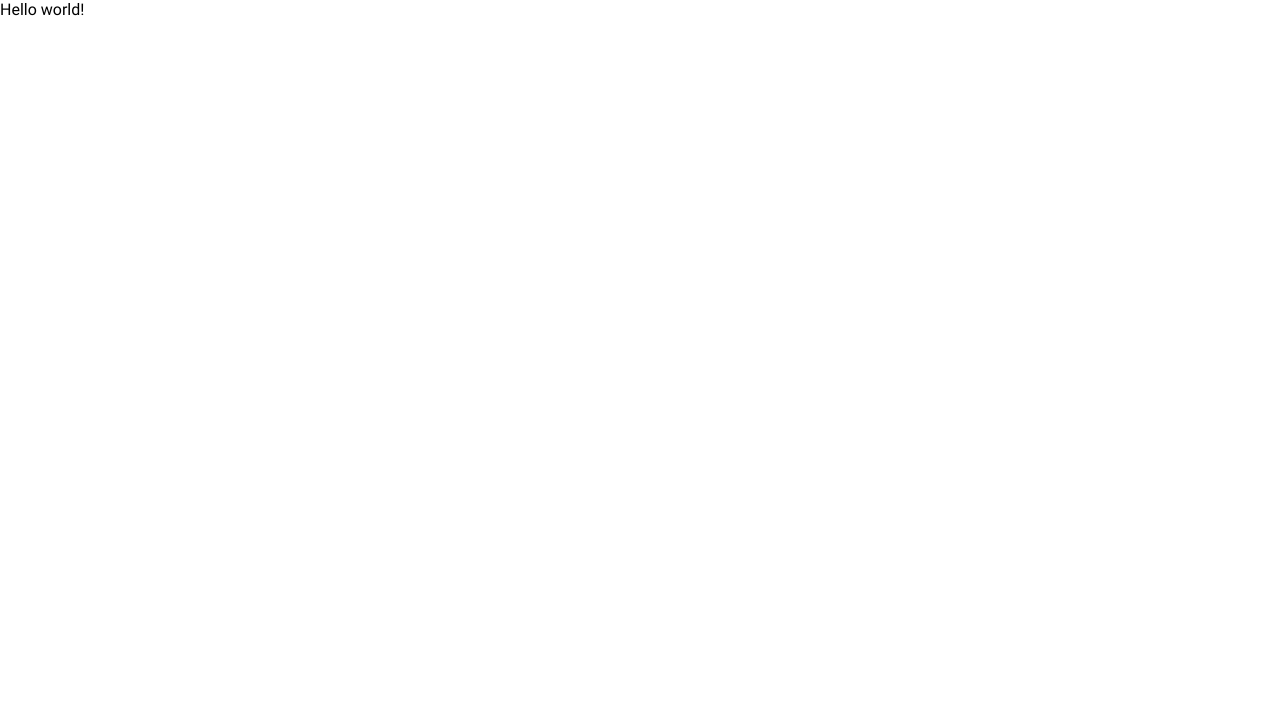
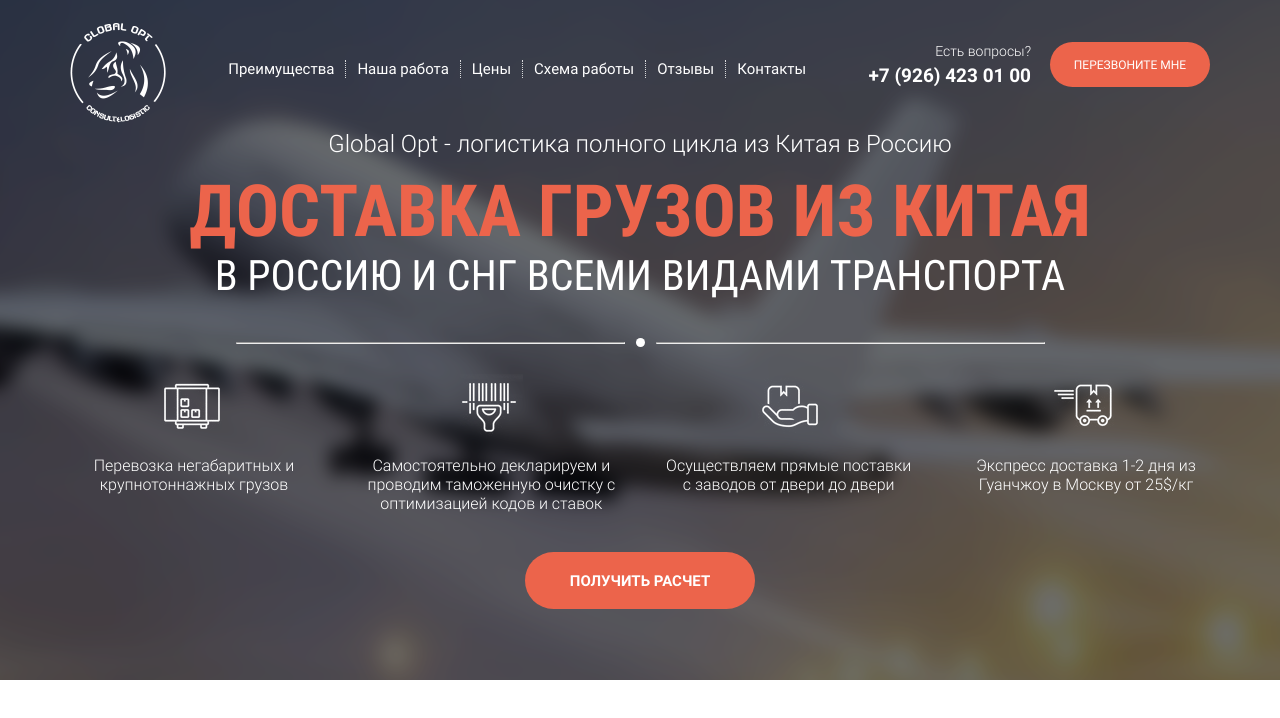
Before and after one commit to PileroiD/Delivery, a website: page src/index.html in a window 1280 px wide. Drawn offline with nearby package versions, Linux system fonts and the light colour scheme; files that its build step writes are made by us from their sources.

Commit message:
The promo section ready

```diff
--- a/src/index.html
+++ b/src/index.html
@@ -27,7 +27,75 @@
     <link rel="stylesheet" href="css/style.min.css">
 </head>
 <body>
-    Hello world!
+    <section class="promo">
+        <div class="container">
+            <div class="promo__header">
+                <div class="promo__header__img">
+                    <img src="icons/logo.png" alt="logo">
+                </div>
+                <div class="promo__header__links">
+                    <div class="link"><a href="#">Преимущества</a></div>
+                    <div class="link"><a href="#">Наша работа</a></div>
+                    <div class="link"><a href="#">Цены</a></div>
+                    <div class="link"><a href="#">Схема работы</a></div>
+                    <div class="link"><a href="#">Отзывы</a></div>
+                    <div class="link"><a href="#">Контакты</a></div>
+                </div>
+                <div class="promo__header__number__wrapper">
+                    <div class="promo__header__number">
+                        <span class="promo__header__number__text">Есть вопросы?</span>
+                        <div class="number"><a href="tel:+79264230100">+7 (926) 423 01 00</a></div>
+                    </div>
+                    <div class="button button_promo">Перезвоните мне</div>
+                </div>
+            </div>
+            <div class="promo__wrapper">
+                <div class="promo__title">Global Opt - логистика полного цикла из Китая в Россию</div>
+                <div class="promo__big_title">ДОСТАВКА ГРУЗОВ ИЗ КИТАЯ</div>
+                <div class="promo__subtitle">В РОССИЮ И СНГ ВСЕМИ ВИДАМИ ТРАНСПОРТА</div>
+                <div class="promo__divider">
+                    <hr>
+                    <div></div>
+                    <hr>
+                </div>
+                <div class="promo__func">
+                    <div class="promo__func-item">
+                        <div class="promo__func-item__img">
+                            <img src="icons/promo/promo_1.png" alt="promo_1">
+                        </div>
+                        <div class="promo__func-item__text">
+                            Перевозка негабаритных и крупнотоннажных грузов
+                        </div>
+                    </div>
+                    <div class="promo__func-item">
+                        <div class="promo__func-item__img">
+                            <img src="icons/promo/promo_2.png" alt="promo_2">
+                        </div>
+                        <div class="promo__func-item__text">
+                            Самостоятельно декларируем и проводим таможенную очистку с оптимизацией кодов и ставок
+                        </div>
+                    </div>
+                    <div class="promo__func-item">
+                        <div class="promo__func-item__img">
+                            <img src="icons/promo/promo_3.png" alt="promo_3">
+                        </div>
+                        <div class="promo__func-item__text">
+                            Осуществляем прямые поставки с заводов от двери до двери
+                        </div>
+                    </div>
+                    <div class="promo__func-item">
+                        <div class="promo__func-item__img">
+                            <img src="icons/promo/promo_4.png" alt="promo_4">
+                        </div>
+                        <div class="promo__func-item__text">
+                            Экспресс доставка 1-2 дня из Гуанчжоу в Москву от 25$/кг
+                        </div>
+                    </div>
+                </div>
+                <div class="button button_promo_2">Получить расчет</div>
+            </div>
+        </div>
+    </section>
 
     <script src="js/script.js"></script>
 </body>
--- /dev/null
+++ b/src/scss/base/_button.scss
@@ -0,0 +1,28 @@
+.button {
+    width: 160px;
+    height: 45px;
+    background-color: #ec644b;
+    border-radius: 30px;
+    color: #fff;
+    display: flex;
+    justify-content: center;
+    align-items: center;
+    text-transform: uppercase;
+    font-size: 12px;
+    font-weight: 400;
+    color: #fff;
+    cursor: pointer;
+    &_promo {
+        margin-left: 19px;
+        &_2 {
+            width: 230px;
+            height: 57px;
+            margin: 0 auto;
+            margin-top: 39px;
+            font-size: 15px;
+            font-weight: 700;
+            color: #fff;
+            text-transform: uppercase;
+        }
+    }
+}
--- /dev/null
+++ b/src/scss/blocks/_promo.scss
@@ -0,0 +1,136 @@
+.promo {
+    height: 680px;
+    padding: 23px 0 82px 0;
+    background: url('../img/bg/main_bg.png') center center/cover no-repeat;
+    &__header {
+        display: flex;
+        justify-content: space-between;
+        height: 100%;
+        &__links {
+            width: 600px;
+            display: flex;
+            justify-content: space-between;
+            margin-top: 37px;
+            height: 100%;
+            .link {
+                font-size: 15px;
+                font-weight: 400;
+                border-right: 1px dotted;
+                border-color: rgba(255, 255, 255, 0.8);
+                padding: 0 11px;
+                &:last-child {
+                    border: none;
+                }
+                a {
+                    color: #fff;
+                    &:hover {
+                        color: #ec644b;
+                    }
+                }
+                &:hover {
+                    &:after {
+                        content: "";
+                        display: block;
+                        background-color: #ec644b;
+                        width: 100%;
+                        height: 1px;
+                        transition: all 0.5s ease;
+                    }
+                }
+            }
+
+        }
+        &__number__wrapper {
+            display: flex;
+            height: 100%;
+            align-items: center;
+            margin-top: 19px;
+        }
+        &__number {
+            display: flex;
+            flex-direction: column;
+            align-items: flex-end;
+            &__text {
+                font-size: 14px;
+                font-weight: 300;
+                color: #fff;
+            }
+            .number {
+                font-weight: 700;
+                font-size: 19px;
+                margin-top: 5px;
+                a {
+                    color: #fff;
+                }
+            }
+        }
+    }
+    &__wrapper {
+        padding-top: 5px;
+    }
+    &__title {
+        font-size: 24px;
+        font-weight: 300;
+        text-align: center;
+        color: #fff;
+        line-height: 24px;
+    }
+    &__big_title {
+        font-size: 72px;
+        font-weight: 700;
+        font-family: 'Roboto Condensed';
+        text-align: center;
+        color: #ec644b;
+        line-height: 60px;
+        margin-top: 26px;
+    }
+    &__subtitle {
+        font-family: 'Roboto Condensed';
+        font-size: 42px;
+        text-align: center;
+        color: #fff;
+        margin-top: 9px;
+    }
+    &__divider {
+        margin: 0 auto;
+        margin-top: 38px;
+        width: 809px;
+        display: flex;
+        align-items: center;
+        justify-content: space-between;
+        hr {
+            width: 389px;
+            display: block;
+            background-color: #fff;
+        }
+        div {
+            background-color: #fff;
+            width: 9px;
+            height: 9px;
+            border-radius: 100%;
+        }
+    }
+    &__func {
+        display: flex;
+        justify-content: space-between;
+        margin-top: 27px;
+        &-item {
+            width: 248px;
+            display: flex;
+            flex-direction: column;
+            align-items: center;
+            &__img {
+                height: 63px;
+                display: flex;
+                align-items: center;
+            }
+            &__text {
+                font-size: 16px;
+                font-weight: 300;
+                text-align: center;
+                color: #fff;
+                margin-top: 19px;
+            }
+        }
+    }
+}
--- a/src/scss/libs/_fonts.scss
+++ b/src/scss/libs/_fonts.scss
@@ -1,6 +1,6 @@
 @font-face {
     font-display: swap;
-    font-family: 'Roboto';
+    font-family: 'Roboto Condensed';
     src: url('../fonts/RobotoCondensed-Bold.eot');
     src: url('../fonts/RobotoCondensed-Bold.eot?#iefix') format('embedded-opentype'),
     url('../fonts/RobotoCondensed-Bold.woff') format('woff'),
@@ -11,7 +11,7 @@
 
 @font-face {
     font-display: swap;
-    font-family: 'Roboto';
+    font-family: 'Roboto Condensed';
     src: url('../fonts/RobotoCondensed-Regular.eot');
     src: url('../fonts/RobotoCondensed-Regular.eot?#iefix') format('embedded-opentype'),
     url('../fonts/RobotoCondensed-Regular.woff') format('woff'),
--- a/src/scss/style.scss
+++ b/src/scss/style.scss
@@ -14,3 +14,6 @@
     max-width: 1140px;
     margin: 0 auto;
 }
+
+@import 'blocks/promo';
+@import 'base/button';
```
